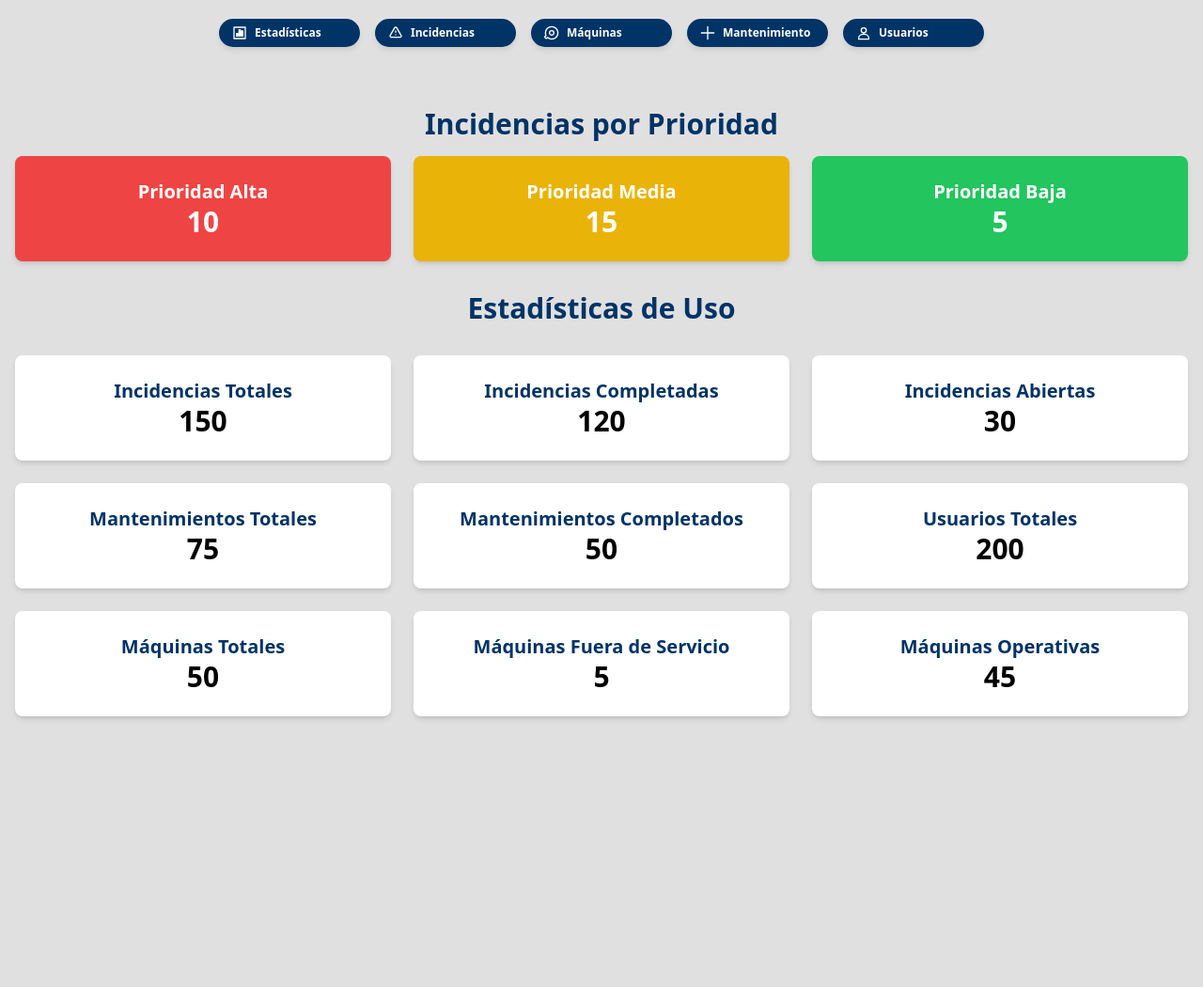
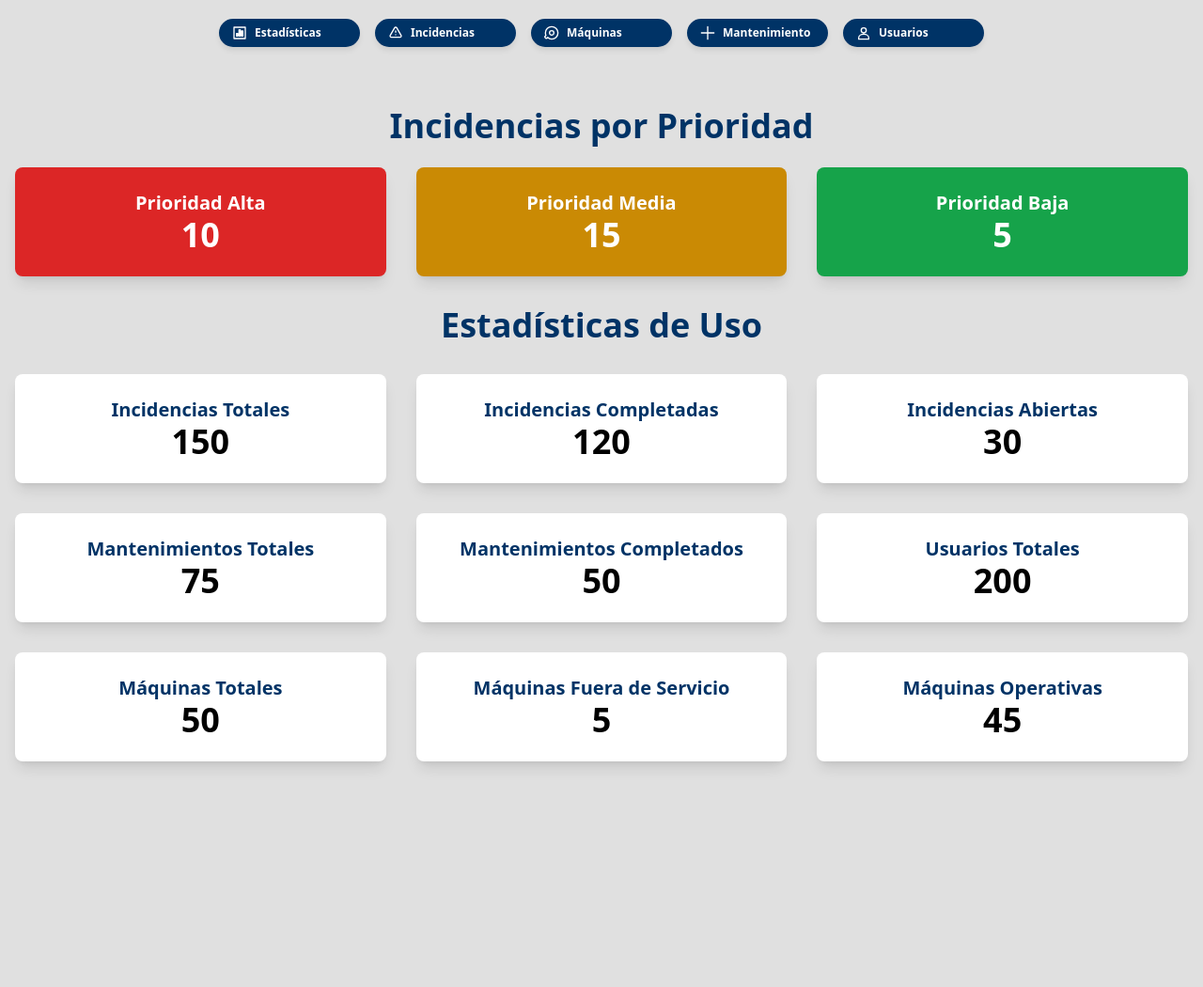
Before and after one commit to Amazghari/Projecte-3-Tot-Maquina, a PHP site: page /App/Views/admindashboard.php in a window 1280 px wide. Shown: the part 80-1130 px from the top of the page at 94% size. Run offline with PHP 8.4, Linux system fonts and the light colour scheme; style sheets or scripts are compiled from the project's sources.

Commit message:
arreglos

```diff
--- a/App/Views/admindashboard.php
+++ b/App/Views/admindashboard.php
@@ -14,61 +14,61 @@
     <?php include 'Layouts/navbaradmin.php'; ?>
     <div class="container mx-auto px-4 py-8">
 
-    <h1 class="text-3xl font-bold text-custom-blue text-center mb-4 mt-8">Incidencias por Prioridad</h1>
+        <h1 class="text-4xl font-bold text-custom-blue text-center mb-6 mt-8">Incidencias por Prioridad</h1>
 
-    <div class="grid grid-cols-1 md:grid-cols-3 gap-6 mt-4">
-            <div class="bg-red-500 text-white rounded-lg shadow-md p-6 text-center transition-transform transform hover:scale-105">
+        <div class="grid grid-cols-1 md:grid-cols-3 gap-8 mt-4">
+            <div class="bg-red-600 text-white rounded-lg shadow-lg p-6 text-center transition-transform transform hover:scale-105">
                 <h3 class="text-xl font-semibold">Prioridad Alta</h3>
-                <p class="text-3xl font-bold">10</p>
+                <p class="text-4xl font-bold">10</p>
             </div>
-            <div class="bg-yellow-500 text-white rounded-lg shadow-md p-6 text-center transition-transform transform hover:scale-105">
+            <div class="bg-yellow-600 text-white rounded-lg shadow-lg p-6 text-center transition-transform transform hover:scale-105">
                 <h3 class="text-xl font-semibold">Prioridad Media</h3>
-                <p class="text-3xl font-bold">15</p>
+                <p class="text-4xl font-bold">15</p>
             </div>
-            <div class="bg-green-500 text-white rounded-lg shadow-md p-6 text-center transition-transform transform hover:scale-105">
+            <div class="bg-green-600 text-white rounded-lg shadow-lg p-6 text-center transition-transform transform hover:scale-105">
                 <h3 class="text-xl font-semibold">Prioridad Baja</h3>
-                <p class="text-3xl font-bold">5</p>
+                <p class="text-4xl font-bold">5</p>
             </div>
         </div>
 
-        <h1 class="text-3xl font-bold text-custom-blue text-center mb-4 mt-8">Estadísticas de Uso</h1>
+        <h1 class="text-4xl font-bold text-custom-blue text-center mb-6 mt-8">Estadísticas de Uso</h1>
 
-        <div class="grid grid-cols-1 md:grid-cols-2 lg:grid-cols-3 gap-6 mt-8">
-            <div class="bg-white rounded-lg shadow-md p-6 text-center transition-transform transform hover:scale-105">
+        <div class="grid grid-cols-1 md:grid-cols-2 lg:grid-cols-3 gap-8 mt-8">
+            <div class="bg-white rounded-lg shadow-lg p-6 text-center transition-transform transform hover:scale-105">
                 <h2 class="text-xl font-semibold text-custom-blue">Incidencias Totales</h2>
-                <p class="text-3xl font-bold">150</p>
+                <p class="text-4xl font-bold">150</p>
             </div>
-            <div class="bg-white rounded-lg shadow-md p-6 text-center transition-transform transform hover:scale-105">
+            <div class="bg-white rounded-lg shadow-lg p-6 text-center transition-transform transform hover:scale-105">
                 <h2 class="text-xl font-semibold text-custom-blue">Incidencias Completadas</h2>
-                <p class="text-3xl font-bold">120</p>
+                <p class="text-4xl font-bold">120</p>
             </div>
-            <div class="bg-white rounded-lg shadow-md p-6 text-center transition-transform transform hover:scale-105">
+            <div class="bg-white rounded-lg shadow-lg p-6 text-center transition-transform transform hover:scale-105">
                 <h2 class="text-xl font-semibold text-custom-blue">Incidencias Abiertas</h2>
-                <p class="text-3xl font-bold">30</p>
+                <p class="text-4xl font-bold">30</p>
             </div>
-            <div class="bg-white rounded-lg shadow-md p-6 text-center transition-transform transform hover:scale-105">
+            <div class="bg-white rounded-lg shadow-lg p-6 text-center transition-transform transform hover:scale-105">
                 <h2 class="text-xl font-semibold text-custom-blue">Mantenimientos Totales</h2>
-                <p class="text-3xl font-bold">75</p>
+                <p class="text-4xl font-bold">75</p>
             </div>
-            <div class="bg-white rounded-lg shadow-md p-6 text-center transition-transform transform hover:scale-105">
+            <div class="bg-white rounded-lg shadow-lg p-6 text-center transition-transform transform hover:scale-105">
                 <h2 class="text-xl font-semibold text-custom-blue">Mantenimientos Completados</h2>
-                <p class="text-3xl font-bold">50</p>
+                <p class="text-4xl font-bold">50</p>
             </div>
-            <div class="bg-white rounded-lg shadow-md p-6 text-center transition-transform transform hover:scale-105">
+            <div class="bg-white rounded-lg shadow-lg p-6 text-center transition-transform transform hover:scale-105">
                 <h2 class="text-xl font-semibold text-custom-blue">Usuarios Totales</h2>
-                <p class="text-3xl font-bold">200</p>
+                <p class="text-4xl font-bold">200</p>
             </div>
-            <div class="bg-white rounded-lg shadow-md p-6 text-center transition-transform transform hover:scale-105">
+            <div class="bg-white rounded-lg shadow-lg p-6 text-center transition-transform transform hover:scale-105">
                 <h2 class="text-xl font-semibold text-custom-blue">Máquinas Totales</h2>
-                <p class="text-3xl font-bold">50</p>
+                <p class="text-4xl font-bold">50</p>
             </div>
-            <div class="bg-white rounded-lg shadow-md p-6 text-center transition-transform transform hover:scale-105">
+            <div class="bg-white rounded-lg shadow-lg p-6 text-center transition-transform transform hover:scale-105">
                 <h2 class="text-xl font-semibold text-custom-blue">Máquinas Fuera de Servicio</h2>
-                <p class="text-3xl font-bold">5</p>
+                <p class="text-4xl font-bold">5</p>
             </div>
-            <div class="bg-white rounded-lg shadow-md p-6 text-center transition-transform transform hover:scale-105">
+            <div class="bg-white rounded-lg shadow-lg p-6 text-center transition-transform transform hover:scale-105">
                 <h2 class="text-xl font-semibold text-custom-blue">Máquinas Operativas</h2>
-                <p class="text-3xl font-bold">45</p>
+                <p class="text-4xl font-bold">45</p>
             </div>
         </div>
 
--- a/App/Views/adminmaintenance.php
+++ b/App/Views/adminmaintenance.php
@@ -142,7 +142,7 @@
             </div>
         </div>
 
-
+</div>
 
 </body>
 
--- a/App/Views/maintenance.php
+++ b/App/Views/maintenance.php
@@ -140,8 +140,10 @@
                 </table>
             </div>
         </div>
-
+   </div>
 
 
 </body>
+<?php include 'Layouts/footer.php'; ?>
+
 </html>
```
Also changed, not shown: public/main.css (+24 -15 lines).
